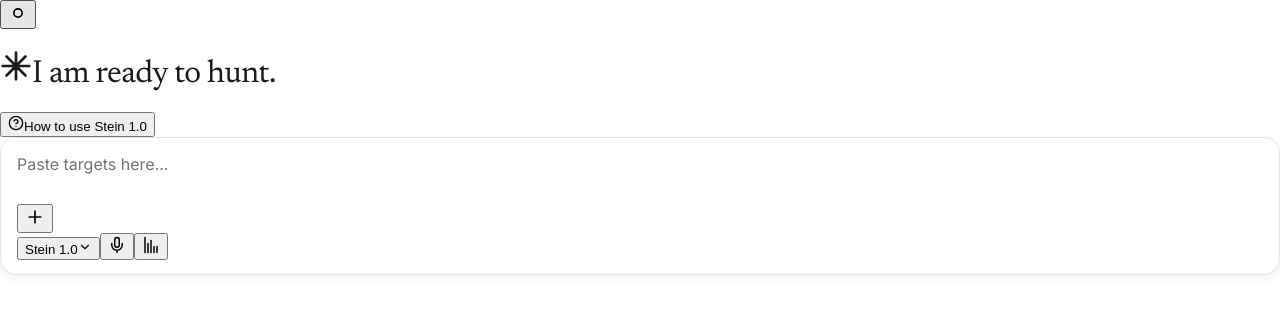
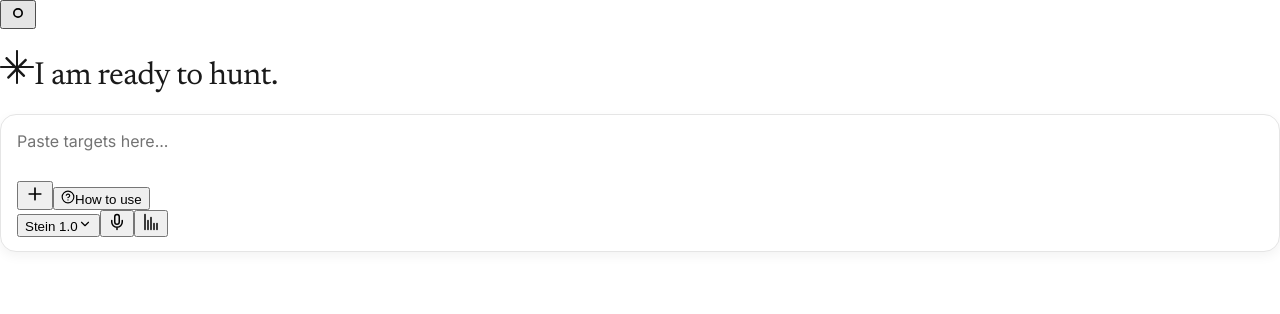
Before and after one commit to rai-analytics/sbh-lead-intel-web, a Next.js app: page / in a window 1280 px wide. Shown: the top 314 px of the page. Built offline with nearby package versions, Linux system fonts and the light colour scheme.

Commit message:
UI Tweaks: Fix asterisk SVG rendering and layout centering

```diff
--- a/src/app/page.tsx
+++ b/src/app/page.tsx
@@ -145,24 +145,15 @@
       <div className={`w-full max-w-[760px] flex flex-col items-center transition-all duration-700 ease-in-out ${results.length > 0 ? '-translate-y-20' : ''}`}>
 
         {/* Exact Claude Heading */}
-        <div className="w-full relative">
-          <h1 className="serif-heading text-[40px] text-center mb-10 flex items-center justify-center gap-3">
-            <svg width="32" height="32" viewBox="0 0 24 24" fill="none" xmlns="http://www.w3.org/2000/svg" className="text-[#d97757]">
-              <path d="M12 2v20M2 12h20M4.9 4.9l14.2 14.2M4.9 19.1L19.1 4.9M8 8l8 8M8 16l8-8" stroke="currentColor" strokeWidth="2" strokeLinecap="round"/>
+        <h1 className="serif-heading text-[32px] sm:text-[40px] text-center mb-10 flex items-center justify-center gap-3 w-full">
+          {/* Authentic Claude Asterisk (Filled, properly scaled) */}
+          <svg width="34" height="34" viewBox="0 0 34 34" fill="none" xmlns="http://www.w3.org/2000/svg" className="text-[#d97757] flex-shrink-0">
+            <path d="M17 0C17.5523 0 18 0.447715 18 1V16H33C33.5523 16 34 16.4477 34 17C34 17.5523 33.5523 18 33 18H18V33C18 33.5523 17.5523 34 17 34C16.4477 34 16 33.5523 16 33V18H1C0.447715 18 0 17.5523 0 17C0 16.4477 0.447715 16 1 16H16V1C16 0.447715 16.4477 0 17 0Z" fill="currentColor"/>
+            <path d="M24.8995 9.10051C25.29 8.70998 25.9234 8.70998 26.3139 9.10051L26.6675 9.45406C27.058 9.84458 27.058 10.478 26.6675 10.8685L18.4142 19.1218L9.10051 28.4355C8.70998 28.8261 8.07656 28.8261 7.68604 28.4355L7.33249 28.082C6.94196 27.6915 6.94196 27.058 7.33249 26.6675L16.6462 17.3538L24.8995 9.10051Z" fill="currentColor"/>
+            <path d="M24.8995 24.8995C25.29 25.29 25.29 25.9234 24.8995 26.3139L24.5459 26.6675C24.1554 27.058 23.522 27.058 23.1315 26.6675L14.8782 18.4142L5.56447 9.10051C5.17394 8.70998 5.17394 8.07656 5.56447 7.68604L5.91802 7.33249C6.30854 6.94196 6.94196 6.94196 7.33249 7.33249L16.6462 16.6462L24.8995 24.8995Z" fill="currentColor"/>
           </svg>
-            I am ready to hunt.
+          <span className="text-[var(--text-color)] font-medium tracking-tight">I am ready to hunt.</span>
         </h1>
-
-          {showHowTo && (
-            <button
-              onClick={() => setIsHowToModalOpen(true)}
-              className="absolute right-0 bottom-full mb-4 animate-fade-in flex items-center gap-2 text-sm text-[var(--placeholder-color)] hover:text-[var(--text-color)] transition-colors px-3 py-1.5 rounded-full border border-[var(--border-color)] bg-[var(--panel-bg)] hover:bg-[var(--border-color)]"
-            >
-              <svg width="16" height="16" viewBox="0 0 24 24" fill="none" stroke="currentColor" strokeWidth="2" strokeLinecap="round" strokeLinejoin="round"><circle cx="12" cy="12" r="10"/><path d="M9.09 9a3 3 0 0 1 5.83 1c0 2-3 3-3 3"/><line x1="12" y1="17" x2="12.01" y2="17"/></svg>
-              How to use Stein 1.0
-            </button>
-          )}
-        </div>
 
         {/* Exact Claude Input Box */}
         <div className="w-full claude-input-container">
@@ -176,6 +167,7 @@
           />
 
           <div className="flex items-center justify-between mt-8 text-[var(--placeholder-color)]">
+            <div className="flex items-center gap-2">
               {/* Plus Icon */}
               <button className="p-1.5 hover:bg-[var(--border-color)] rounded-md transition-colors">
                 <svg width="20" height="20" viewBox="0 0 24 24" fill="none" stroke="currentColor" strokeWidth="2" strokeLinecap="round" strokeLinejoin="round">
@@ -183,8 +175,20 @@
                 </svg>
               </button>
 
+              {/* How To Use Button moved into controls for cleanliness */}
+              {showHowTo && (
+                <button
+                  onClick={() => setIsHowToModalOpen(true)}
+                  className="animate-fade-in flex items-center gap-1.5 text-xs sm:text-sm font-medium hover:text-[var(--text-color)] transition-colors px-2 py-1 rounded-md"
+                >
+                  <svg width="14" height="14" viewBox="0 0 24 24" fill="none" stroke="currentColor" strokeWidth="2" strokeLinecap="round" strokeLinejoin="round"><circle cx="12" cy="12" r="10"/><path d="M9.09 9a3 3 0 0 1 5.83 1c0 2-3 3-3 3"/><line x1="12" y1="17" x2="12.01" y2="17"/></svg>
+                  How to use
+                </button>
+              )}
+            </div>
+
             {/* Right Controls */}
-            <div className="flex items-center gap-4 text-sm">
+            <div className="flex items-center gap-3 sm:gap-4 text-sm">
               <button className="flex items-center gap-1 hover:text-[var(--text-color)] transition-colors font-medium">
                 Stein 1.0
                 <svg width="14" height="14" viewBox="0 0 24 24" fill="none" stroke="currentColor" strokeWidth="2" strokeLinecap="round" strokeLinejoin="round">
```
Lines whose indentation alone changed are shown as unchanged.
